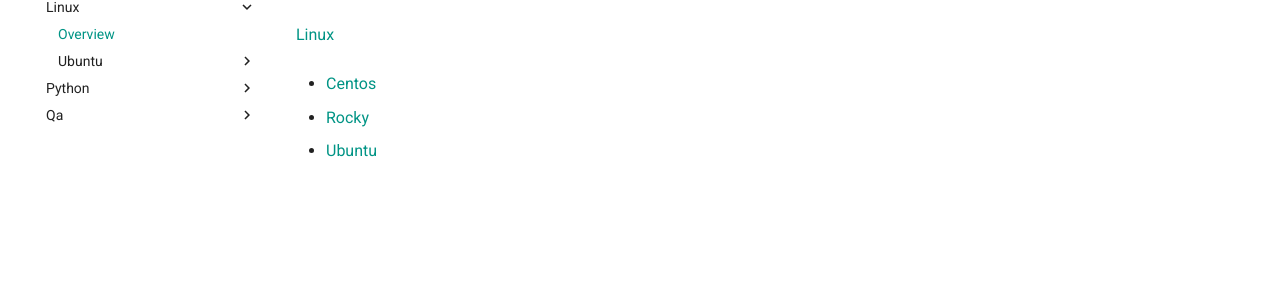
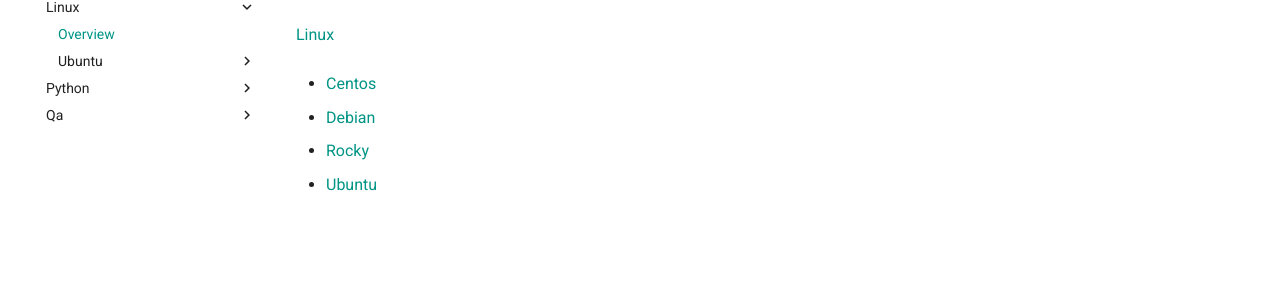
Before and after one commit to AndreiOlegovich/mkdocs-demo-project, an MkDocs documentation site: the page built from docs/linux/Overview.md, in a window 1280 px wide. Shown: the part 158-459 px from the top of the page. Built offline with MkDocs 1.6.1 and Material for MkDocs 9.7.7, drawn with Linux system fonts in a browser that asks for light colours.

Commit message:
DEV: adds link to linux/debian

```diff
--- a/docs/linux/Overview.md
+++ b/docs/linux/Overview.md
@@ -2,6 +2,8 @@
 
 - [Centos](https://www.urn.su/linux/centos/)
 
+- [Debian](https://www.urn.su/linux/debian/)
+
 - [Rocky](https://www.urn.su/linux/rocky/)
 
 - [Ubuntu](https://www.urn.su/linux/ubuntu/)
```
